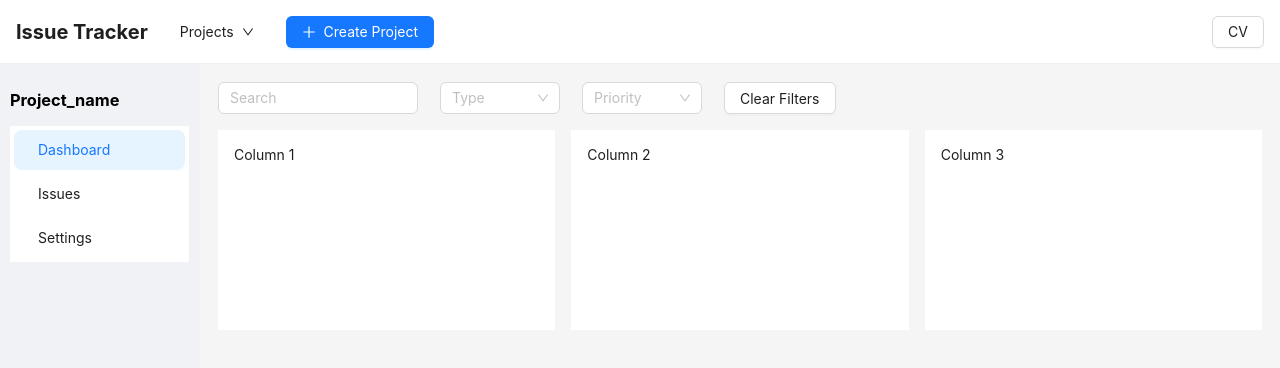
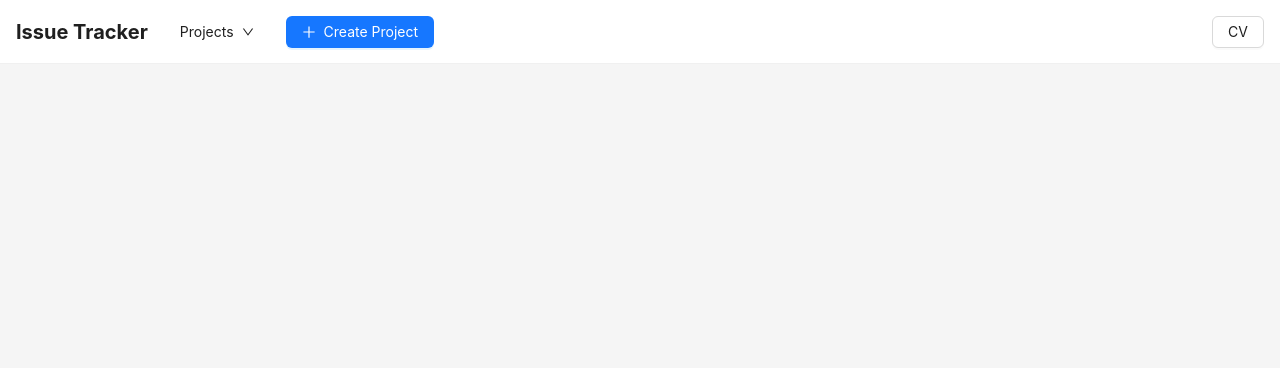
Before and after one commit to kiko1134/Web_Technologies_2025, a React (Create React App) app in the folder frontend/: page / in a window 1280 px wide. Shown: the top 368 px of the page. Built offline with nearby package versions, Linux system fonts and the light colour scheme.

Commit message:
[FE Layout] Added project logic. When no project is selected it displays only header. Otherwise all the info including sider and content is displayed.

```diff
--- a/frontend/src/App.tsx
+++ b/frontend/src/App.tsx
@@ -1,4 +1,4 @@
-import React from 'react';
+import React, {useState} from 'react';
 import {Layout} from 'antd';
 import HeaderContent from "./components/layout/HeaderContent";
 import SiderContent from "./components/layout/SiderContent";
@@ -7,6 +7,9 @@
 const {Header, Sider, Content} = Layout;
 
 const IssueTrackerLayout: React.FC = () => {
+
+    //For the moment at the start of the app the state is empty string and only header is displayed. When project selected from header it load the sider and content.
+    const [selectedProject, setSelectedProject] = useState<string>("");
 
 
     return (
@@ -19,23 +22,24 @@
                     borderBottom: '1px solid #f0f0f0'
                 }}
             >
-                <HeaderContent/>
+                <HeaderContent onProjectSelect={setSelectedProject}/>
             </Header>
 
             {/* Body: Sider + Content */}
-            <Layout>
+            {selectedProject.length > 0 ? <Layout>
                     <Sider
                         // collapsible
                         width={200}
                         style={{background: '#f0f2f5', padding: '10px'}}
                     >
-                    <SiderContent/>
+                        <SiderContent projectName={selectedProject}/>
                     </Sider>
 
                     <Content style={{padding: '10px'}}>
                         <IssueBoardIndexPage/>
                     </Content>
                 </Layout>
+                : undefined}
         </Layout>
     );
 };
--- a/frontend/src/components/layout/HeaderContent.tsx
+++ b/frontend/src/components/layout/HeaderContent.tsx
@@ -1,15 +1,26 @@
-import {Button, Dropdown, Menu} from "antd";
+import {Button, Dropdown} from "antd";
 import {DownOutlined, PlusOutlined} from "@ant-design/icons";
 import React from "react";
 
 const menuItems = [
-    { label: "Project 1", key: "1" },
-    { label: "Project 2", key: "2" },
-    { label: "Project 3", key: "3" },
+    {label: "Project 1", key: "1"},
+    {label: "Project 2", key: "2"},
+    {label: "Project 3", key: "3"},
 ];
 
+interface HeaderContentProps {
+    onProjectSelect: (projectName: string) => void;
+}
 
-const HeaderContent: React.FC = () => {
+
+const HeaderContent: React.FC<HeaderContentProps> = ({onProjectSelect}) => {
+
+    const handleMenuClick = (info: any) => {
+        const selected = menuItems.find(item => item.key === info.key);
+        if (selected) {
+            onProjectSelect(selected.label);
+        }
+    };
 
     return (
         <div style={{display: 'flex', alignItems: 'center', height: '100%'}}>
@@ -23,13 +34,9 @@
                 Issue Tracker
             </div>
 
-            {/*<Button type="text" style={{marginRight: '16px'}}>*/}
-            {/*    Projects <DownOutlined/>*/}
-            {/*</Button>*/}
-
-            <Dropdown menu={{items: menuItems}} trigger={["click"]}>
-                <Button type="text" style={{ marginRight: "16px" }}>
-                    Projects <DownOutlined />
+            <Dropdown menu={{items: menuItems, onClick: handleMenuClick}} trigger={["click"]}>
+                <Button type="text" style={{marginRight: "16px"}}>
+                    Projects <DownOutlined/>
                 </Button>
             </Dropdown>
 
@@ -40,7 +47,7 @@
             >
                 Create Project
             </Button>
-            <Button style={{ marginLeft: 'auto' }}>CV</Button>
+            <Button style={{marginLeft: 'auto'}}>CV</Button>
         </div>
     )
 }
--- a/frontend/src/components/layout/SiderContent.tsx
+++ b/frontend/src/components/layout/SiderContent.tsx
@@ -16,10 +16,14 @@
     },
 ];
 
-const SiderContent: React.FC = () => {
+interface SiderContentProps {
+    projectName: string;
+}
+
+const SiderContent: React.FC<SiderContentProps> = ({projectName}) => {
     return (
         <>
-            <h3 style={{marginBottom: 16}}>Project_name</h3>
+            <h3 style={{marginBottom: 16}}>{projectName}</h3>
             <Menu items={menuItems} mode="inline" defaultSelectedKeys={['1']}/>
         </>
     )
```
Lines whose indentation alone changed are shown as unchanged.
